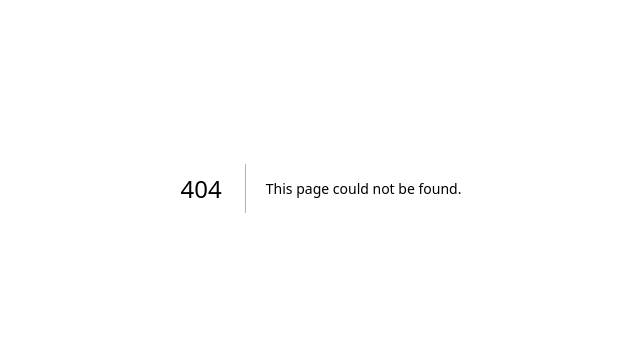
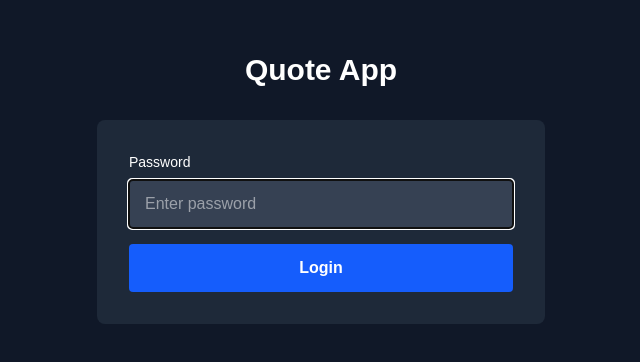
Before and after one commit to ketosim/quotes-app, a Next.js app: page /login in a window 1280 px wide. Before the commit this address had no page. Shown: the part 212-574 px from the top of the page, without its empty margins (319-959 px from the left). Built offline with nearby package versions, Linux system fonts and the light colour scheme.

Commit message:
Add password authentication

```diff
--- a/app/admin/page.tsx
+++ b/app/admin/page.tsx
@@ -1,6 +1,7 @@
 'use client';
 
 import { useState, useEffect } from 'react';
+import { useRouter } from 'next/navigation';
 
 interface Quote {
   id: string;
@@ -23,6 +24,7 @@ export default function AdminPage() {
     quote: ''
   });
   const [loading, setLoading] = useState(true);
+  const router = useRouter();
 
   // Fetch all quotes
   const fetchQuotes = async () => {
@@ -40,6 +42,11 @@ export default function AdminPage() {
   useEffect(() => {
     fetchQuotes();
   }, []);
+
+  const handleLogout = async () => {
+    await fetch('/api/auth/logout', { method: 'POST' });
+    router.push('/login');
+  };
 
   const handleSubmit = async (e: React.FormEvent) => {
     e.preventDefault();
@@ -116,12 +123,20 @@ export default function AdminPage() {
       <div className="max-w-4xl mx-auto">
         <div className="flex justify-between items-center mb-8">
           <h1 className="text-3xl font-bold">Manage Quotes</h1>
+          <div className="flex gap-3">
+            <button
+              onClick={handleLogout}
+              className="bg-red-600 hover:bg-red-700 px-4 py-2 rounded"
+            >
+              Logout
+            </button>
             <button
               onClick={() => setIsAdding(true)}
               className="bg-blue-600 hover:bg-blue-700 px-4 py-2 rounded"
             >
               Add New Quote
             </button>
+          </div>
         </div>
 
         {/* Add/Edit Form */}
@@ -205,7 +220,7 @@ export default function AdminPage() {
                   {quote.title && (
                     <h3 className="text-lg font-semibold mb-1">{quote.title}</h3>
                   )}
-                  <p className="text-gray-300 mb-2">"{quote.quote}"</p>
+                  <p className="text-gray-300 mb-2">{quote.quote}</p>
                   <p className="text-sm text-gray-400">— {quote.author}</p>
                   {quote.tag && (
                     <p className="text-xs text-gray-500 mt-1">#{quote.tag}</p>
--- /dev/null
+++ b/app/api/auth/login/route.ts
@@ -0,0 +1,22 @@
+import { NextResponse } from 'next/server';
+import { cookies } from 'next/headers';
+
+export async function POST(request: Request) {
+  const { password } = await request.json();
+
+  // Check password against environment variable
+  if (password === process.env.APP_PASSWORD) {
+    // Set HTTP-only cookie
+    const cookieStore = await cookies();
+    cookieStore.set('auth', 'true', {
+      httpOnly: true,
+      secure: process.env.NODE_ENV === 'production',
+      sameSite: 'strict',
+      maxAge: 60 * 60 * 24 * 30 // 30 days
+    });
+
+    return NextResponse.json({ success: true });
+  }
+
+  return NextResponse.json({ error: 'Invalid password' }, { status: 401 });
+}
--- /dev/null
+++ b/app/api/auth/logout/route.ts
@@ -0,0 +1,9 @@
+import { NextResponse } from 'next/server';
+import { cookies } from 'next/headers';
+
+export async function POST() {
+  const cookieStore = await cookies();
+  cookieStore.delete('auth');
+
+  return NextResponse.json({ success: true });
+}
--- /dev/null
+++ b/app/login/page.tsx
@@ -0,0 +1,52 @@
+'use client';
+
+import { useState } from 'react';
+import { useRouter } from 'next/navigation';
+
+export default function LoginPage() {
+  const [password, setPassword] = useState('');
+  const [error, setError] = useState('');
+  const router = useRouter();
+
+  const handleSubmit = async (e: React.FormEvent) => {
+    e.preventDefault();
+
+    const response = await fetch('/api/auth/login', {
+      method: 'POST',
+      headers: { 'Content-Type': 'application/json' },
+      body: JSON.stringify({ password })
+    });
+
+    if (response.ok) {
+      router.push('/');
+    } else {
+      setError('Invalid password');
+    }
+  };
+
+  return (
+    <div className="min-h-screen bg-gray-900 text-white flex items-center justify-center p-6">
+      <div className="max-w-md w-full">
+        <h1 className="text-3xl font-bold mb-8 text-center">Quote App</h1>
+        <form onSubmit={handleSubmit} className="bg-gray-800 p-8 rounded-lg">
+          <label className="block text-sm mb-2">Password</label>
+          <input
+            type="password"
+            value={password}
+            onChange={(e) => setPassword(e.target.value)}
+            className="w-full bg-gray-700 px-4 py-3 rounded mb-4 text-white"
+            placeholder="Enter password"
+            autoFocus
+          />
+          {error && <p className="text-red-400 text-sm mb-4">{error}</p>}
+          <button
+            type="submit"
+            className="w-full bg-blue-600 hover:bg-blue-700 px-4 py-3 rounded font-semibold"
+          >
+            Login
+          </button>
+        </form>
+      </div>
+    </div>
+  );
+}
--- a/app/page.tsx
+++ b/app/page.tsx
@@ -58,7 +58,7 @@ export default function Home() {
     >
       <div className="max-w-2xl w-full space-y-6 text-center">
         <p className="text-3xl md:text-4xl leading-relaxed">
-          "{currentQuote.quote}"
+          {currentQuote.quote}
         </p>
         <p className="text-xl text-gray-400">
           — {currentQuote.author}
--- /dev/null
+++ b/middleware.ts
@@ -0,0 +1,31 @@
+import { NextResponse } from 'next/server';
+import type { NextRequest } from 'next/server';
+
+export function middleware(request: NextRequest) {
+  const authCookie = request.cookies.get('auth');
+  const { pathname } = request.nextUrl;
+
+  // Allow access to login page and API routes
+  if (pathname.startsWith('/login') || pathname.startsWith('/api/auth')) {
+    return NextResponse.next();
+  }
+
+  // If not authenticated, redirect to login
+  if (!authCookie || authCookie.value !== 'true') {
+    return NextResponse.redirect(new URL('/login', request.url));
+  }
+
+  return NextResponse.next();
+}
+
+export const config = {
+  matcher: [
+    /*
+     * Match all request paths except for the ones starting with:
+     * - _next/static (static files)
+     * - _next/image (image optimization files)
+     * - favicon.ico (favicon file)
+     */
+    '/((?!_next/static|_next/image|favicon.ico).*)',
+  ],
+};
```
Lines whose indentation alone changed are shown as unchanged.
